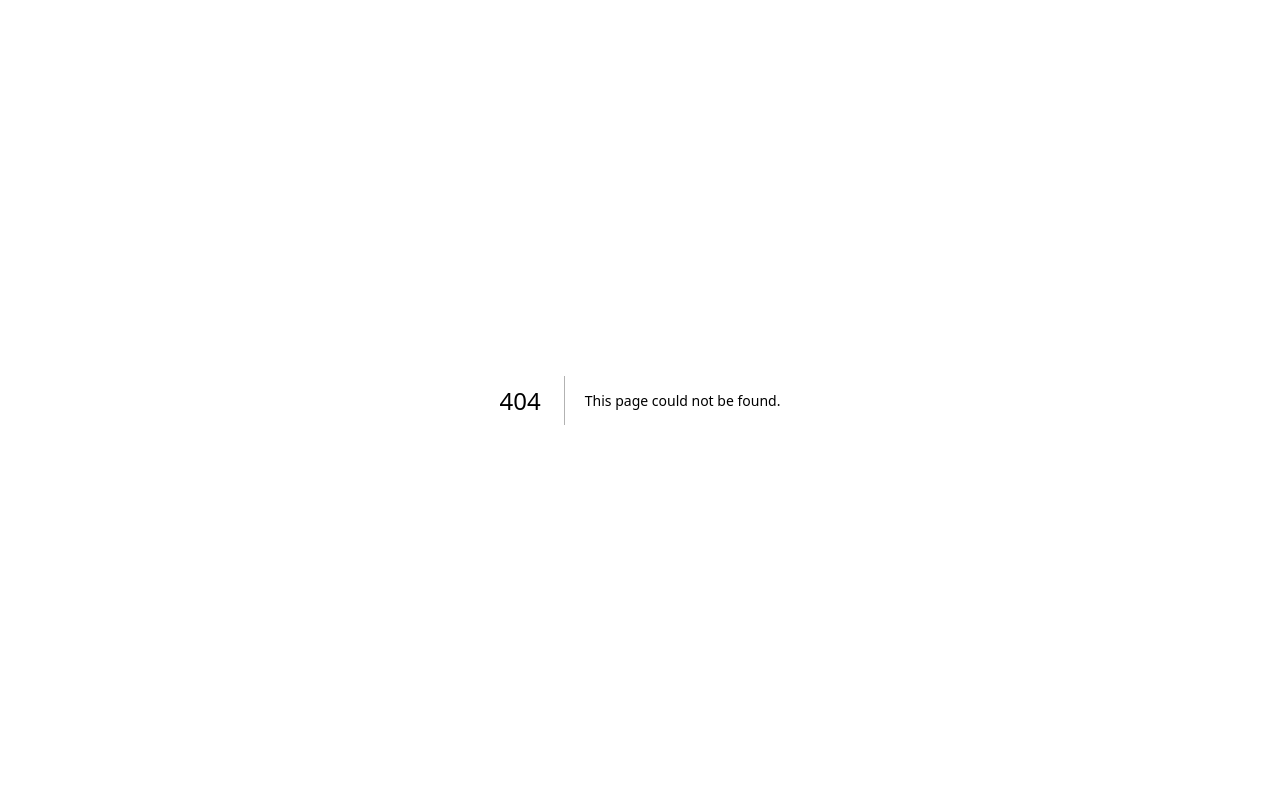
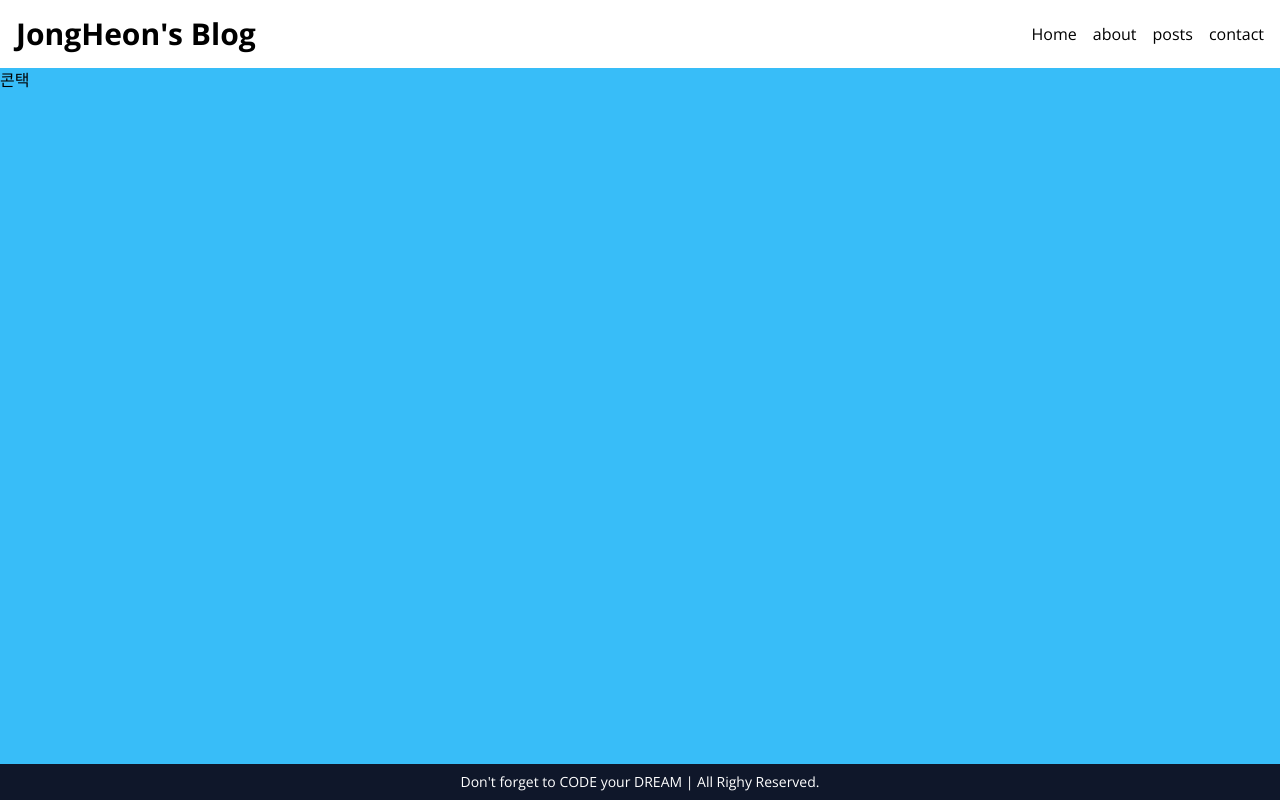
Before and after one commit to whdgjs7300/blog, a Next.js app: page /contact in a window 1280 px wide. Before the commit this address had no page. Built offline with nearby package versions, Linux system fonts and the light colour scheme.

Commit message:
12/19 header, footer 라우팅 및 타일윈드 스타일링

```diff
--- /dev/null
+++ b/src/app/about/page.tsx
@@ -0,0 +1,9 @@
+import React from 'react'
+
+export default function AboutPage() {
+    return (
+        <div>
+            나의 대해
+        </div>
+    )
+}
--- /dev/null
+++ b/src/app/contact/page.tsx
@@ -0,0 +1,9 @@
+import React from 'react'
+
+export default function ContactPage() {
+    return (
+        <div>
+            콘택
+        </div>
+    )
+}
--- a/src/app/globals.css
+++ b/src/app/globals.css
@@ -2,26 +2,8 @@
 @tailwind components;
 @tailwind utilities;
 
-:root {
-  --foreground-rgb: 0, 0, 0;
-  --background-start-rgb: 214, 219, 220;
-  --background-end-rgb: 255, 255, 255;
+html,
+body {
+  height: 100vh;
+  overflow-y: auto;
 }
-
-@media (prefers-color-scheme: dark) {
-  :root {
-    --foreground-rgb: 255, 255, 255;
-    --background-start-rgb: 0, 0, 0;
-    --background-end-rgb: 0, 0, 0;
-  }
-}
-
-body {
-  color: rgb(var(--foreground-rgb));
-  background: linear-gradient(
-      to bottom,
-      transparent,
-      rgb(var(--background-end-rgb))
-    )
-    rgb(var(--background-start-rgb));
-}
--- a/src/app/layout.tsx
+++ b/src/app/layout.tsx
@@ -1,8 +1,10 @@
 import type { Metadata } from 'next'
-import { Inter } from 'next/font/google'
+import { Open_Sans } from 'next/font/google'
 import './globals.css'
+import Header from '@/components/Header'
+import Footer from '@/components/Footer'
 
-const inter = Inter({ subsets: ['latin'] })
+const sans = Open_Sans({ subsets: ['latin'] })
 
 export const metadata: Metadata = {
   title: 'Create Next App',
@@ -15,8 +17,13 @@
   children: React.ReactNode
 }) {
   return (
-    <html lang="en">
-      <body className={inter.className}>{children}</body>
+    <html lang="en" className={sans.className}>
+
+      <body className='flex flex-col w-full max-w-screen-2xl mx-auto'>
+        <Header/>
+        <main className='grow bg-sky-400'>{children}</main>
+        <Footer/>
+        </body>
     </html>
   )
 }
--- a/src/app/page.tsx
+++ b/src/app/page.tsx
@@ -2,112 +2,8 @@
 
 export default function Home() {
   return (
-    <main className="flex min-h-screen flex-col items-center justify-between p-24">
-      <div className="z-10 max-w-5xl w-full items-center justify-between font-mono text-sm lg:flex">
-        <p className="fixed left-0 top-0 flex w-full justify-center border-b border-gray-300 bg-gradient-to-b from-zinc-200 pb-6 pt-8 backdrop-blur-2xl dark:border-neutral-800 dark:bg-zinc-800/30 dark:from-inherit lg:static lg:w-auto  lg:rounded-xl lg:border lg:bg-gray-200 lg:p-4 lg:dark:bg-zinc-800/30">
-          Get started by editing&nbsp;
-          <code className="font-mono font-bold">src/app/page.tsx</code>
-        </p>
-        <div className="fixed bottom-0 left-0 flex h-48 w-full items-end justify-center bg-gradient-to-t from-white via-white dark:from-black dark:via-black lg:static lg:h-auto lg:w-auto lg:bg-none">
-          <a
-            className="pointer-events-none flex place-items-center gap-2 p-8 lg:pointer-events-auto lg:p-0"
-            href="https://vercel.com?utm_source=create-next-app&utm_medium=appdir-template&utm_campaign=create-next-app"
-            target="_blank"
-            rel="noopener noreferrer"
-          >
-            By{' '}
-            <Image
-              src="/vercel.svg"
-              alt="Vercel Logo"
-              className="dark:invert"
-              width={100}
-              height={24}
-              priority
-            />
-          </a>
-        </div>
-      </div>
-
-      <div className="relative flex place-items-center before:absolute before:h-[300px] before:w-[480px] before:-translate-x-1/2 before:rounded-full before:bg-gradient-radial before:from-white before:to-transparent before:blur-2xl before:content-[''] after:absolute after:-z-20 after:h-[180px] after:w-[240px] after:translate-x-1/3 after:bg-gradient-conic after:from-sky-200 after:via-blue-200 after:blur-2xl after:content-[''] before:dark:bg-gradient-to-br before:dark:from-transparent before:dark:to-blue-700 before:dark:opacity-10 after:dark:from-sky-900 after:dark:via-[#0141ff] after:dark:opacity-40 before:lg:h-[360px] z-[-1]">
-        <Image
-          className="relative dark:drop-shadow-[0_0_0.3rem_#ffffff70] dark:invert"
-          src="/next.svg"
-          alt="Next.js Logo"
-          width={180}
-          height={37}
-          priority
-        />
-      </div>
-
-      <div className="mb-32 grid text-center lg:max-w-5xl lg:w-full lg:mb-0 lg:grid-cols-4 lg:text-left">
-        <a
-          href="https://nextjs.org/docs?utm_source=create-next-app&utm_medium=appdir-template&utm_campaign=create-next-app"
-          className="group rounded-lg border border-transparent px-5 py-4 transition-colors hover:border-gray-300 hover:bg-gray-100 hover:dark:border-neutral-700 hover:dark:bg-neutral-800/30"
-          target="_blank"
-          rel="noopener noreferrer"
-        >
-          <h2 className={`mb-3 text-2xl font-semibold`}>
-            Docs{' '}
-            <span className="inline-block transition-transform group-hover:translate-x-1 motion-reduce:transform-none">
-              -&gt;
-            </span>
-          </h2>
-          <p className={`m-0 max-w-[30ch] text-sm opacity-50`}>
-            Find in-depth information about Next.js features and API.
-          </p>
-        </a>
-
-        <a
-          href="https://nextjs.org/learn?utm_source=create-next-app&utm_medium=appdir-template-tw&utm_campaign=create-next-app"
-          className="group rounded-lg border border-transparent px-5 py-4 transition-colors hover:border-gray-300 hover:bg-gray-100 hover:dark:border-neutral-700 hover:dark:bg-neutral-800/30"
-          target="_blank"
-          rel="noopener noreferrer"
-        >
-          <h2 className={`mb-3 text-2xl font-semibold`}>
-            Learn{' '}
-            <span className="inline-block transition-transform group-hover:translate-x-1 motion-reduce:transform-none">
-              -&gt;
-            </span>
-          </h2>
-          <p className={`m-0 max-w-[30ch] text-sm opacity-50`}>
-            Learn about Next.js in an interactive course with&nbsp;quizzes!
-          </p>
-        </a>
-
-        <a
-          href="https://vercel.com/templates?framework=next.js&utm_source=create-next-app&utm_medium=appdir-template&utm_campaign=create-next-app"
-          className="group rounded-lg border border-transparent px-5 py-4 transition-colors hover:border-gray-300 hover:bg-gray-100 hover:dark:border-neutral-700 hover:dark:bg-neutral-800/30"
-          target="_blank"
-          rel="noopener noreferrer"
-        >
-          <h2 className={`mb-3 text-2xl font-semibold`}>
-            Templates{' '}
-            <span className="inline-block transition-transform group-hover:translate-x-1 motion-reduce:transform-none">
-              -&gt;
-            </span>
-          </h2>
-          <p className={`m-0 max-w-[30ch] text-sm opacity-50`}>
-            Explore starter templates for Next.js.
-          </p>
-        </a>
-
-        <a
-          href="https://vercel.com/new?utm_source=create-next-app&utm_medium=appdir-template&utm_campaign=create-next-app"
-          className="group rounded-lg border border-transparent px-5 py-4 transition-colors hover:border-gray-300 hover:bg-gray-100 hover:dark:border-neutral-700 hover:dark:bg-neutral-800/30"
-          target="_blank"
-          rel="noopener noreferrer"
-        >
-          <h2 className={`mb-3 text-2xl font-semibold`}>
-            Deploy{' '}
-            <span className="inline-block transition-transform group-hover:translate-x-1 motion-reduce:transform-none">
-              -&gt;
-            </span>
-          </h2>
-          <p className={`m-0 max-w-[30ch] text-sm opacity-50`}>
-            Instantly deploy your Next.js site to a shareable URL with Vercel.
-          </p>
-        </a>
-      </div>
-    </main>
+    <section className="bg-gray-500">
+      Main
+    </section>
   )
 }
--- /dev/null
+++ b/src/app/posts/page.tsx
@@ -0,0 +1,9 @@
+import React from 'react'
+
+export default function PostsPage() {
+    return (
+        <p>
+            포스트들
+        </p>
+    )
+}
--- /dev/null
+++ b/src/components/Footer.tsx
@@ -0,0 +1,9 @@
+import React from 'react'
+
+export default function Footer() {
+    return (
+        <p className='bg-slate-900 text-white py-2 text-sm text-center'>
+            {"Don't forget to CODE your DREAM | All Righy Reserved."}
+        </p>
+    )
+}
--- /dev/null
+++ b/src/components/Header.tsx
@@ -0,0 +1,18 @@
+import Link from 'next/link'
+import React from 'react'
+
+export default function Header() {
+    return (
+        <header className='flex justify-between items-center p-4'>
+            <Link href='/'>
+                <h1 className='text-3xl font-bold'>{"JongHeon's Blog"}</h1>
+            </Link>
+            <nav className='flex gap-4'>
+                <Link href='/'>Home</Link>
+                <Link href='/about'>about</Link>
+                <Link href='/posts'>posts</Link>
+                <Link href='/contact'>contact</Link>
+            </nav>
+        </header>
+    )
+}
--- a/tsconfig.json
+++ b/tsconfig.json
@@ -1,6 +1,6 @@
 {
   "compilerOptions": {
-    "target": "es5",
+    "target": "ES6",
     "lib": ["dom", "dom.iterable", "esnext"],
     "allowJs": true,
     "skipLibCheck": true,
```
